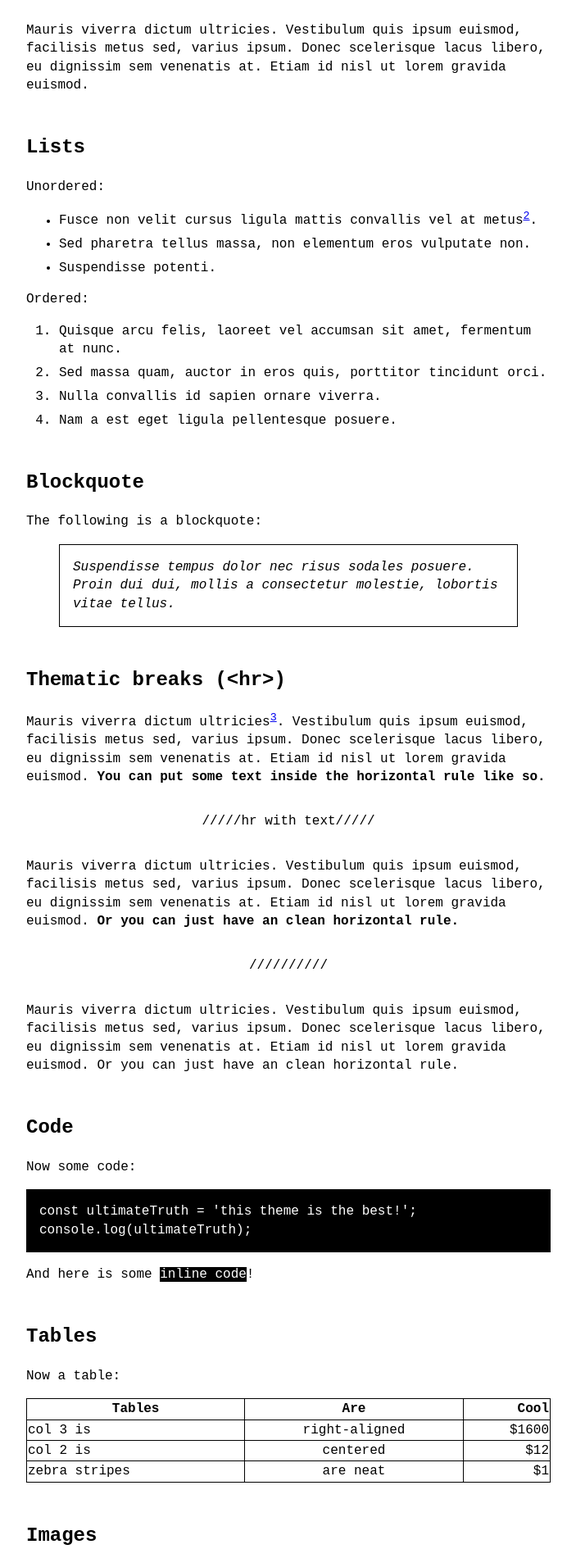
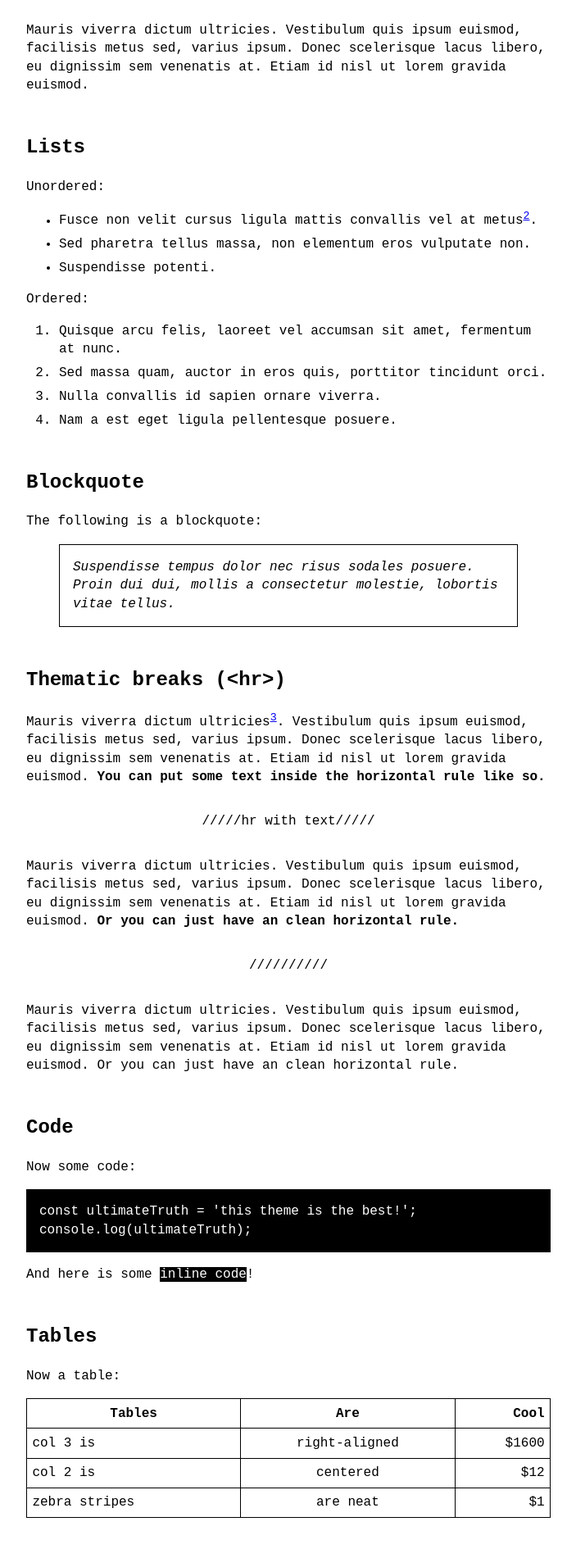
Before and after one commit to lucabutikofer/Photography, a Jekyll site: the page built from _posts/2020-07-07-overview-post.md, in a window 1280 px wide. Shown: the part 722-2612 px from the top of the page at 82% size, without its empty margins (288-991 px from the left). Built offline with Jekyll 4.4.1, drawn with Linux system fonts in a browser that asks for light colours; grey boxes are pictures that could not be loaded.

Commit message:
Update no-style-please.scss

```diff
--- a/_sass/no-style-please.scss
+++ b/_sass/no-style-please.scss
@@ -64,7 +64,7 @@ table { width: 100%; }
 table, th, td {
   border: thin solid black;
   border-collapse: collapse;
-  // padding: 0.4rem;
+  padding: 0.4rem;
   position: relative;
   // left: 10%;
 }
```
